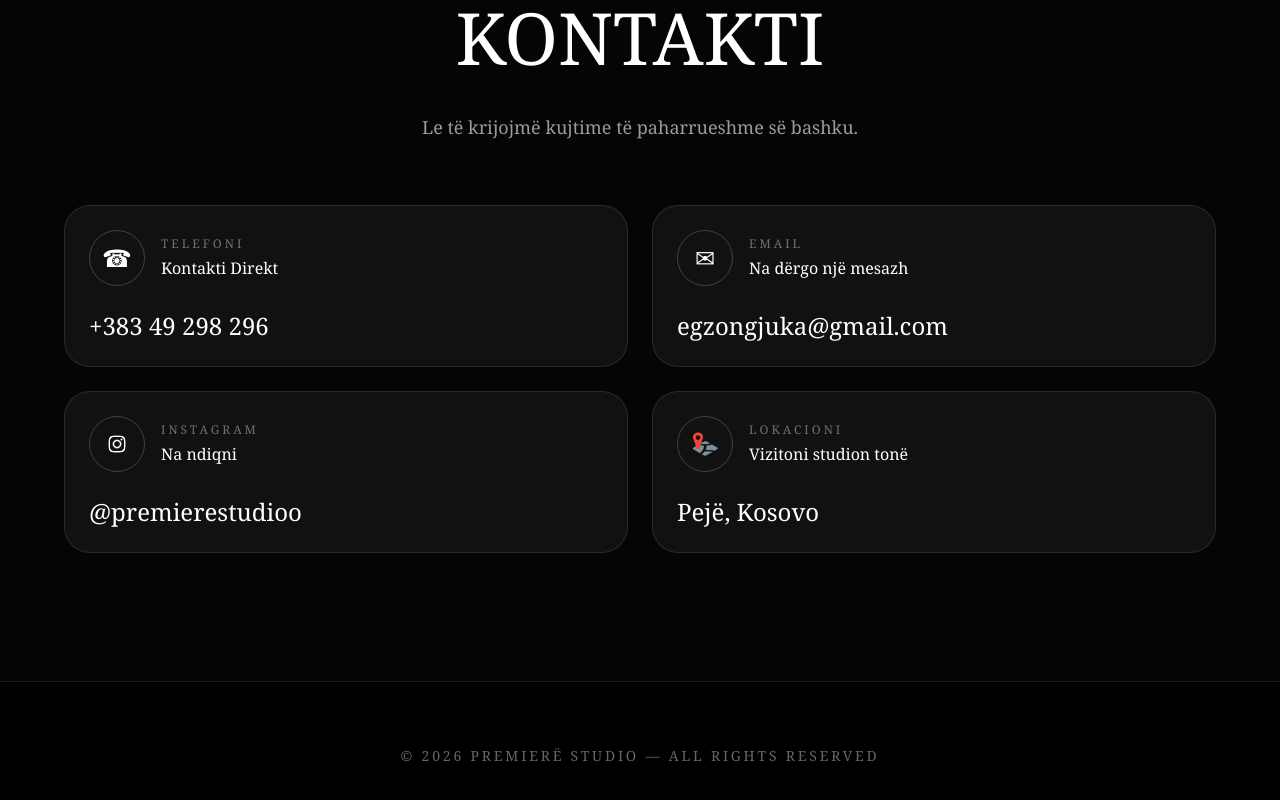
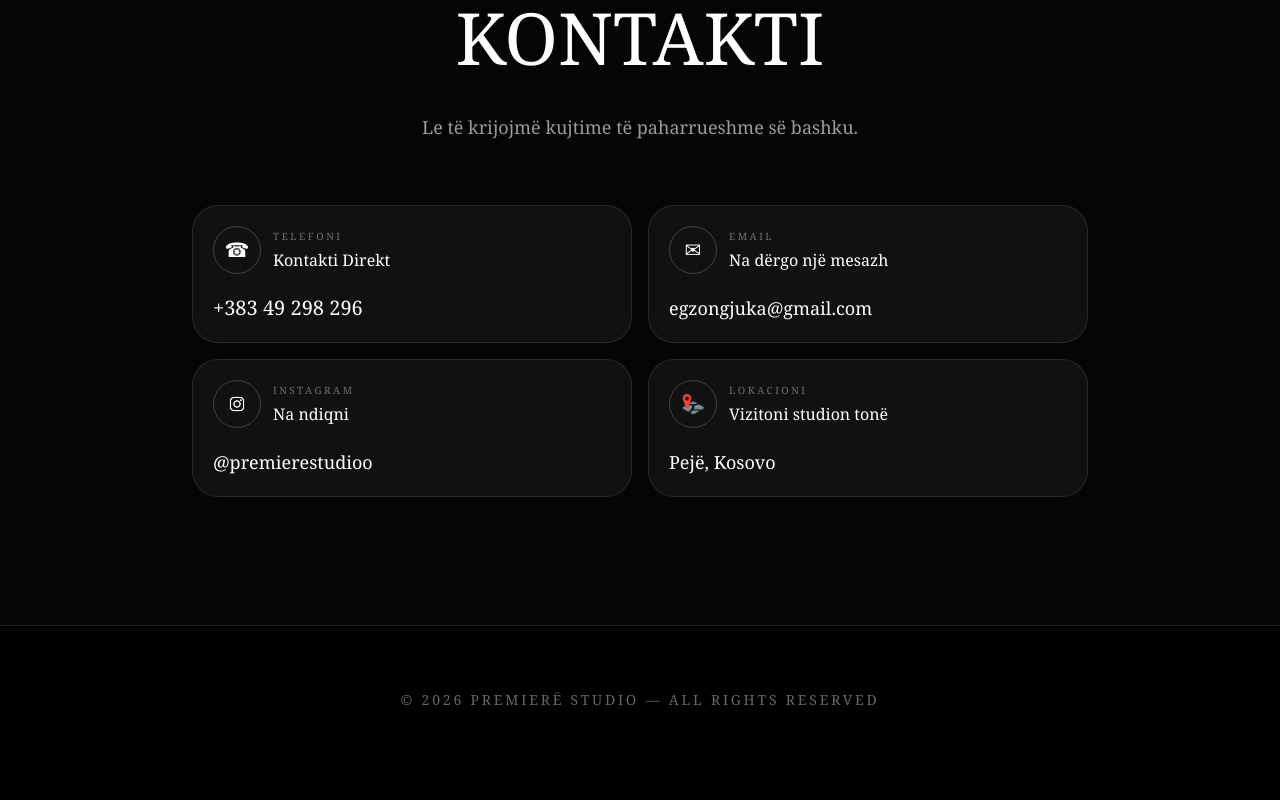
Before and after one commit to babaluka/premiere-studio, a Next.js app: page / in a window 1280 px wide. Shown: the part 1728-2528 px from the top of the page. After the commit the page ends 2502 px from the top, so only its background shows below. Built offline with nearby package versions, Linux system fonts and the light colour scheme.

Commit message:
final premium contact optimization

```diff
--- a/app/page.js
+++ b/app/page.js
@@ -311,7 +311,7 @@ export default function PremiereStudioHomepage() {
               : "Let’s create timeless memories together."}
           </p>
 
-          <div className="grid md:grid-cols-2 gap-4 md:gap-6 text-left">
+          <div className="grid grid-cols-1 md:grid-cols-2 gap-3 md:gap-4 text-left max-w-4xl mx-auto">
 
             {/* PHONE */}
             <motion.div
@@ -320,17 +320,17 @@ export default function PremiereStudioHomepage() {
                 y: -6,
                 scale: 1.01,
               }}
-              className="border border-white/10 rounded-[22px] md:rounded-[26px] p-4 md:p-6 bg-white/5 backdrop-blur-md hover:bg-white/10 transition duration-500"
+              className="border border-white/10 rounded-[22px] md:rounded-[26px] p-3 md:p-5 bg-white/5 backdrop-blur-md hover:bg-white/10 transition duration-500"
             >
 
-              <div className="flex items-center gap-3 md:gap-4 mb-5 md:mb-6">
+              <div className="flex items-center gap-2 md:gap-3 mb-4 md:mb-5">
 
-                <div className="w-12 h-12 md:w-14 md:h-14 rounded-full border border-white/20 flex items-center justify-center text-xl md:text-2xl">
+                <div className="w-10 h-10 md:w-12 md:h-12 rounded-full border border-white/20 flex items-center justify-center text-lg md:text-xl">
                   ☎
                 </div>
 
                 <div>
-                  <p className="uppercase tracking-[0.25em] text-white/40 text-[10px] md:text-xs mb-1">
+                  <p className="uppercase tracking-[0.25em] text-white/40 text-[9px] md:text-[10px] mb-1">
                     {language === "al" ? "Telefoni" : "Phone"}
                   </p>
 
@@ -345,7 +345,7 @@ export default function PremiereStudioHomepage() {
 
               <a
                 href="tel:+38349298296"
-                className="text-lg md:text-2xl hover:text-white/70 transition"
+                className="text-base md:text-xl hover:text-white/70 transition"
               >
                 +383 49 298 296
               </a>
@@ -359,17 +359,17 @@ export default function PremiereStudioHomepage() {
                 y: -6,
                 scale: 1.01,
               }}
-              className="border border-white/10 rounded-[22px] md:rounded-[26px] p-4 md:p-6 bg-white/5 backdrop-blur-md hover:bg-white/10 transition duration-500"
+              className="border border-white/10 rounded-[22px] md:rounded-[26px] p-3 md:p-5 bg-white/5 backdrop-blur-md hover:bg-white/10 transition duration-500"
             >
 
-              <div className="flex items-center gap-3 md:gap-4 mb-5 md:mb-6">
+              <div className="flex items-center gap-2 md:gap-3 mb-4 md:mb-5">
 
-                <div className="w-12 h-12 md:w-14 md:h-14 rounded-full border border-white/20 flex items-center justify-center text-xl md:text-2xl">
+                <div className="w-10 h-10 md:w-12 md:h-12 rounded-full border border-white/20 flex items-center justify-center text-lg md:text-xl">
                   ✉
                 </div>
 
                 <div>
-                  <p className="uppercase tracking-[0.25em] text-white/40 text-[10px] md:text-xs mb-1">
+                  <p className="uppercase tracking-[0.25em] text-white/40 text-[9px] md:text-[10px] mb-1">
                     Email
                   </p>
 
@@ -384,7 +384,7 @@ export default function PremiereStudioHomepage() {
 
               <a
                 href="mailto:egzongjuka@gmail.com"
-                className="text-base md:text-2xl hover:text-white/70 transition break-all"
+                className="text-sm md:text-lg hover:text-white/70 transition break-all"
               >
                 egzongjuka@gmail.com
               </a>
@@ -398,21 +398,21 @@ export default function PremiereStudioHomepage() {
                 y: -6,
                 scale: 1.01,
               }}
-              className="border border-white/10 rounded-[22px] md:rounded-[26px] p-4 md:p-6 bg-white/5 backdrop-blur-md hover:bg-white/10 transition duration-500"
+              className="border border-white/10 rounded-[22px] md:rounded-[26px] p-3 md:p-5 bg-white/5 backdrop-blur-md hover:bg-white/10 transition duration-500"
             >
 
-              <div className="flex items-center gap-3 md:gap-4 mb-5 md:mb-6">
+              <div className="flex items-center gap-2 md:gap-3 mb-4 md:mb-5">
 
-                <div className="w-12 h-12 md:w-14 md:h-14 rounded-full border border-white/20 flex items-center justify-center">
+                <div className="w-10 h-10 md:w-12 md:h-12 rounded-full border border-white/20 flex items-center justify-center">
                   <img
                     src="/icons/instagram.png"
                     alt="Instagram"
-                    className="w-6 h-6 md:w-7 md:h-7 object-contain"
+                    className="w-5 h-5 md:w-6 md:h-6 object-contain"
                   />
                 </div>
 
                 <div>
-                  <p className="uppercase tracking-[0.25em] text-white/40 text-[10px] md:text-xs mb-1">
+                  <p className="uppercase tracking-[0.25em] text-white/40 text-[9px] md:text-[10px] mb-1">
                     Instagram
                   </p>
 
@@ -428,7 +428,7 @@ export default function PremiereStudioHomepage() {
               <a
                 href="https://www.instagram.com/premierestudioo/"
                 target="_blank"
-                className="text-lg md:text-2xl hover:text-white/70 transition"
+                className="text-sm md:text-lg hover:text-white/70 transition"
               >
                 @premierestudioo
               </a>
@@ -442,21 +442,21 @@ export default function PremiereStudioHomepage() {
                 y: -6,
                 scale: 1.01,
               }}
-              className="border border-white/10 rounded-[22px] md:rounded-[26px] p-4 md:p-6 bg-white/5 backdrop-blur-md hover:bg-white/10 transition duration-500"
+              className="border border-white/10 rounded-[22px] md:rounded-[26px] p-3 md:p-5 bg-white/5 backdrop-blur-md hover:bg-white/10 transition duration-500"
             >
 
-              <div className="flex items-center gap-3 md:gap-4 mb-5 md:mb-6">
+              <div className="flex items-center gap-2 md:gap-3 mb-4 md:mb-5">
 
-                <div className="w-12 h-12 md:w-14 md:h-14 rounded-full border border-white/20 flex items-center justify-center">
+                <div className="w-10 h-10 md:w-12 md:h-12 rounded-full border border-white/20 flex items-center justify-center">
                   <img
                     src="/icons/location.png"
                     alt="Location"
-                    className="w-6 h-6 md:w-7 md:h-7 object-contain"
+                    className="w-5 h-5 md:w-6 md:h-6 object-contain"
                   />
                 </div>
 
                 <div>
-                  <p className="uppercase tracking-[0.25em] text-white/40 text-[10px] md:text-xs mb-1">
+                  <p className="uppercase tracking-[0.25em] text-white/40 text-[9px] md:text-[10px] mb-1">
                     {language === "al" ? "Lokacioni" : "Location"}
                   </p>
 
@@ -472,7 +472,7 @@ export default function PremiereStudioHomepage() {
               <a
                 href="https://maps.app.goo.gl/WhFRb43ebb2J9YvD6"
                 target="_blank"
-                className="text-lg md:text-2xl hover:text-white/70 transition"
+                className="text-sm md:text-lg hover:text-white/70 transition"
               >
                 Pejë, Kosovo
               </a>
```
